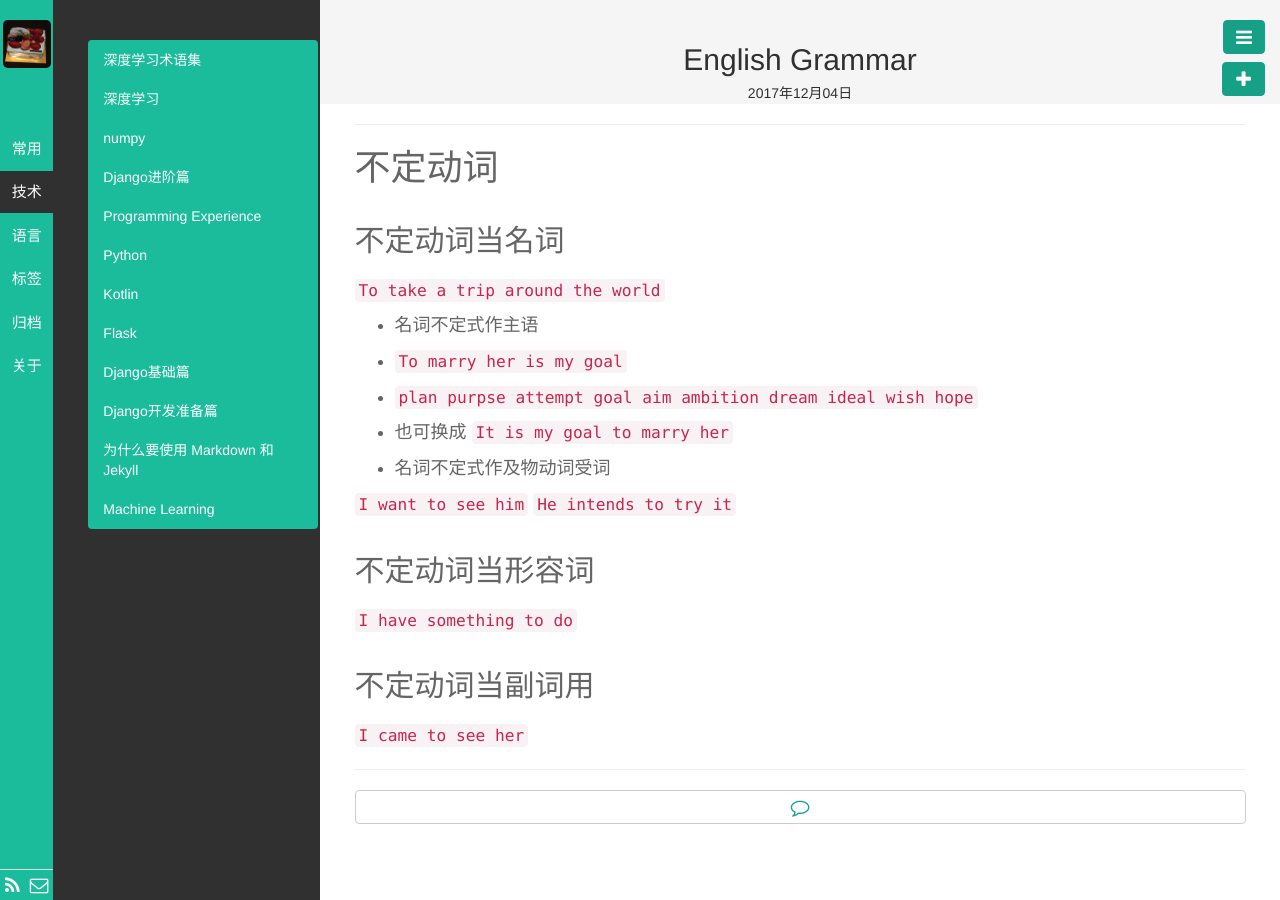
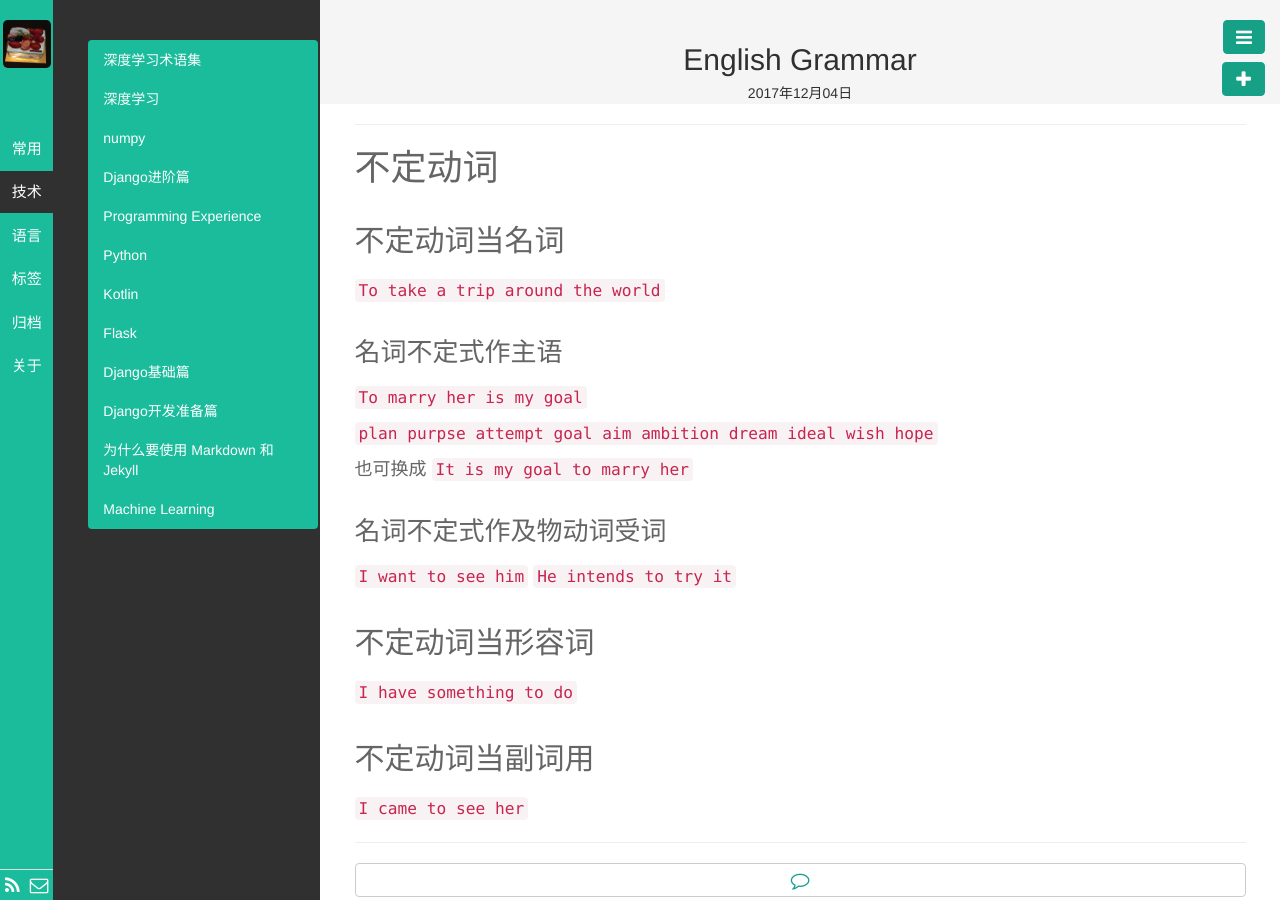
Before and after one commit to kyoyo/kyoyo.github.io, a Jekyll site: the page built from _posts/语言/2017-12-04-English-Grammar.md, in a window 1280 px wide. Built offline with Jekyll 4.4.1, drawn with Linux system fonts in a browser that asks for light colours; Markdown is read by kramdown in place of the engine named in the settings.

```diff
--- a/_posts/语言/2017-12-04-English-Grammar.md
+++ b/_posts/语言/2017-12-04-English-Grammar.md
@@ -13,21 +13,22 @@ description:
 
 ## 不定动词当名词
 
-`To take a trip around the world`
-
-- 名词不定式作主语
-
-+ `To marry her is my goal`
-
-+ `plan purpse attempt goal aim ambition dream ideal wish hope`
-
-+  也可换成  `It is my goal to marry her`
+  `To take a trip around the world`
 
 
-- 名词不定式作及物动词受词
+### 名词不定式作主语
 
-`I want to see him`
-`He intends to try it`
+  `To marry her is my goal`
+
+  `plan purpse attempt goal aim ambition dream ideal wish hope`
+
+  也可换成  `It is my goal to marry her`
+
+
+### 名词不定式作及物动词受词
+
+  `I want to see him`
+  `He intends to try it`
 
 
 ## 不定动词当形容词
```
